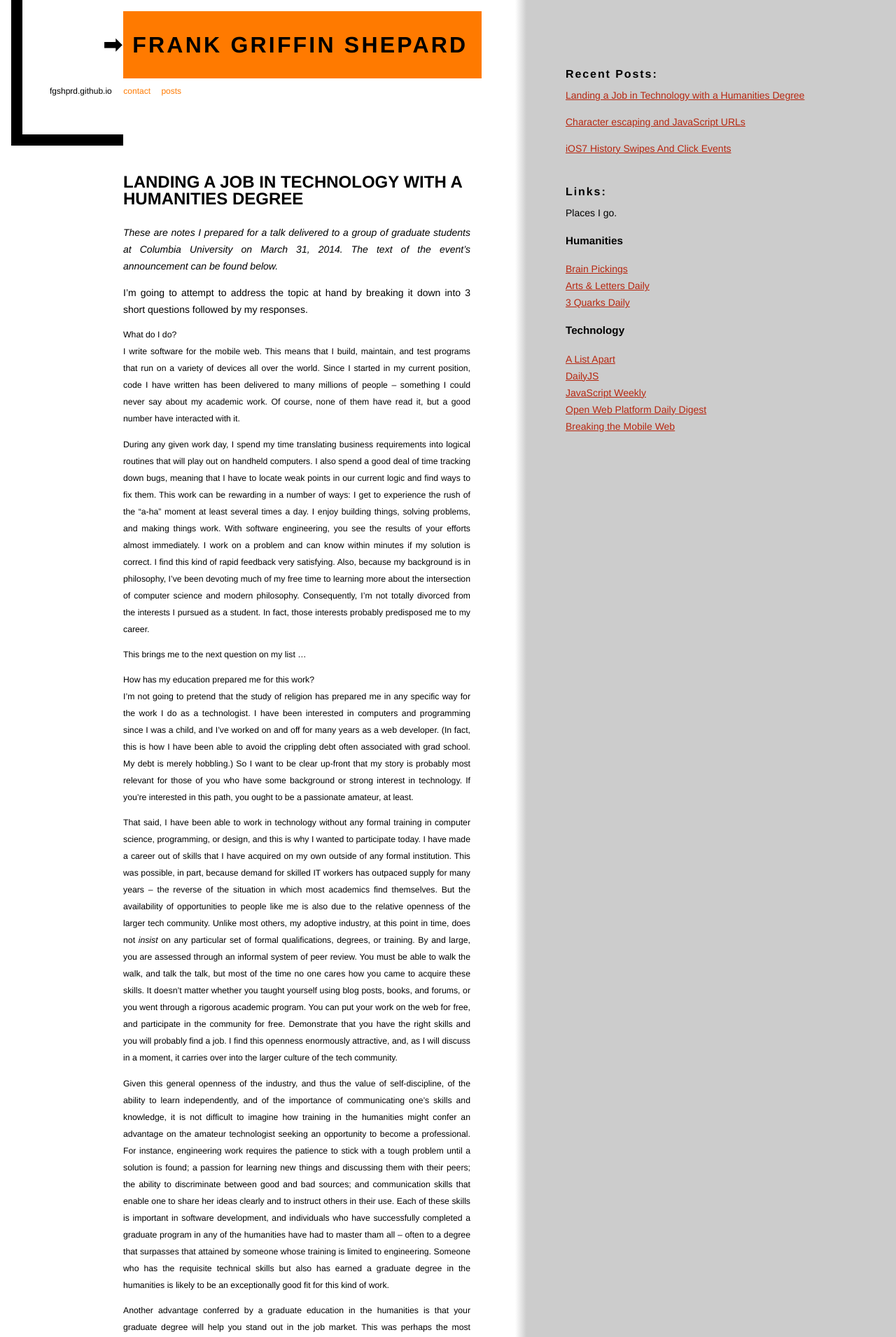
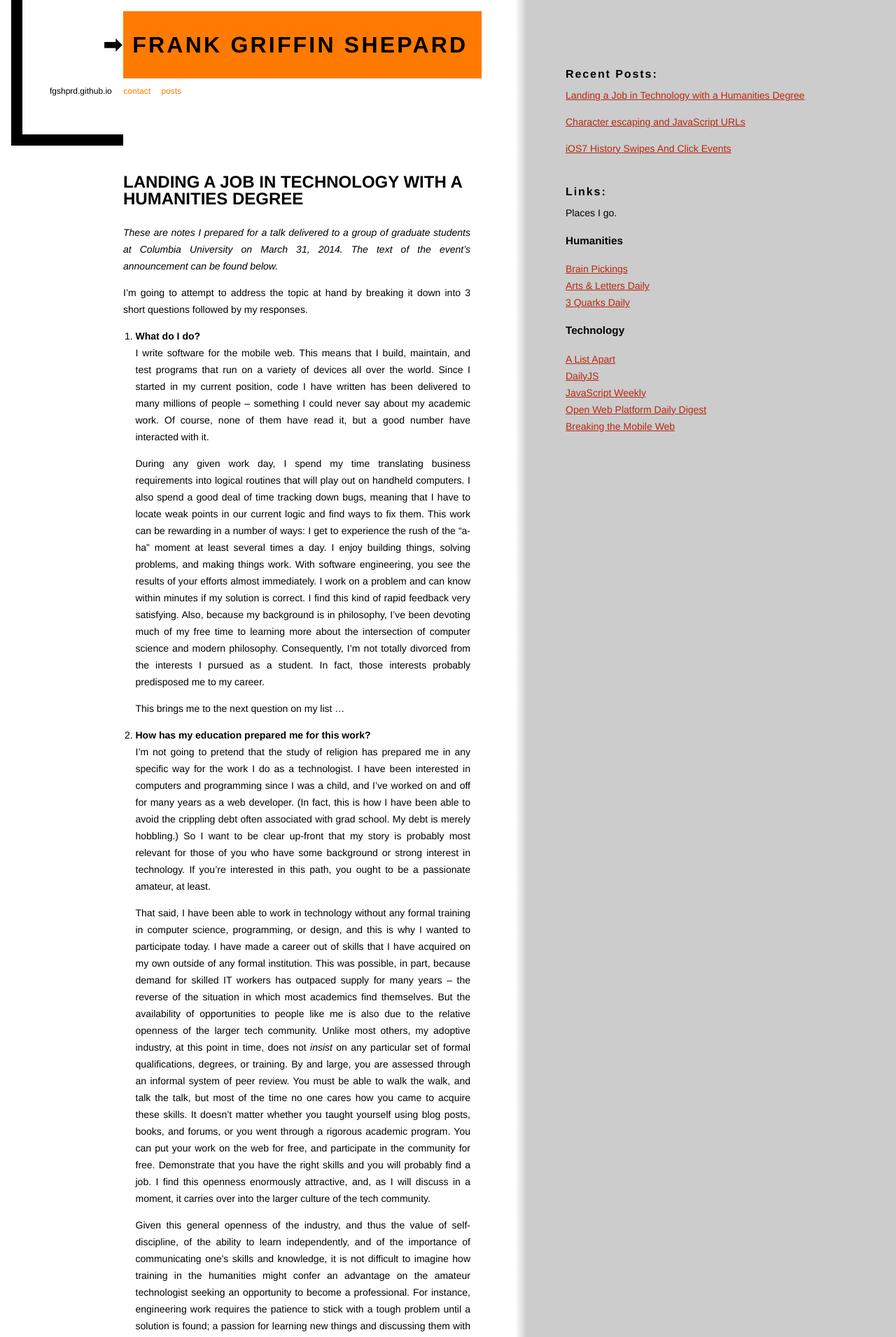
Before and after one commit to fgshprd/fgshprd.github.io, a Jekyll site: the page built from _posts/2014-03-31-Talk-at-columbia-on-humanities-degrees-and-tech-jobs.md, in a window 1280 px wide. Shown: the top 1910 px of the page at 70% size. Built offline with Jekyll 4.4.1, drawn with Linux system fonts in a browser that asks for light colours; comment, search, counter and statistics services are not loaded.

Commit message:
updated list styles, strong, hr

```diff
--- a/css/styles.css
+++ b/css/styles.css
@@ -15,7 +15,9 @@
 h4 { font-size: 1.125em; line-height: 1.67625em; }
 p, ul, ol { font-size: .875em; }
 em { font-style: italic; }
+strong { font-weight: bold; }
 pre { overflow-x: scroll; background-color: rgb(204, 204, 204); font-family: Courier, monospace; }
+hr { border: 1px solid rgb(255, 122, 0); margin: 2em 0; }
 
 #page {
 	margin: 0 0 0 1em;
@@ -77,6 +79,10 @@
 }
 #page > .content { margin-top: 2.5em; }
 #page > .content p { text-align: justify; margin-top: 1em;}
+.content ol p, .content ul p { font-size: inherit; }
+.content ol, content ul { margin: 0 0 0 1.25em; }
+.content ol { list-style: decimal; }
+.content ul { list-style: disc; }
 #page a { color: rgb(183, 39, 16); }
 #page a:active { color: rgb(255, 122, 0); }
 #page a:visited { color: rgb(51, 52, 58); }
```
